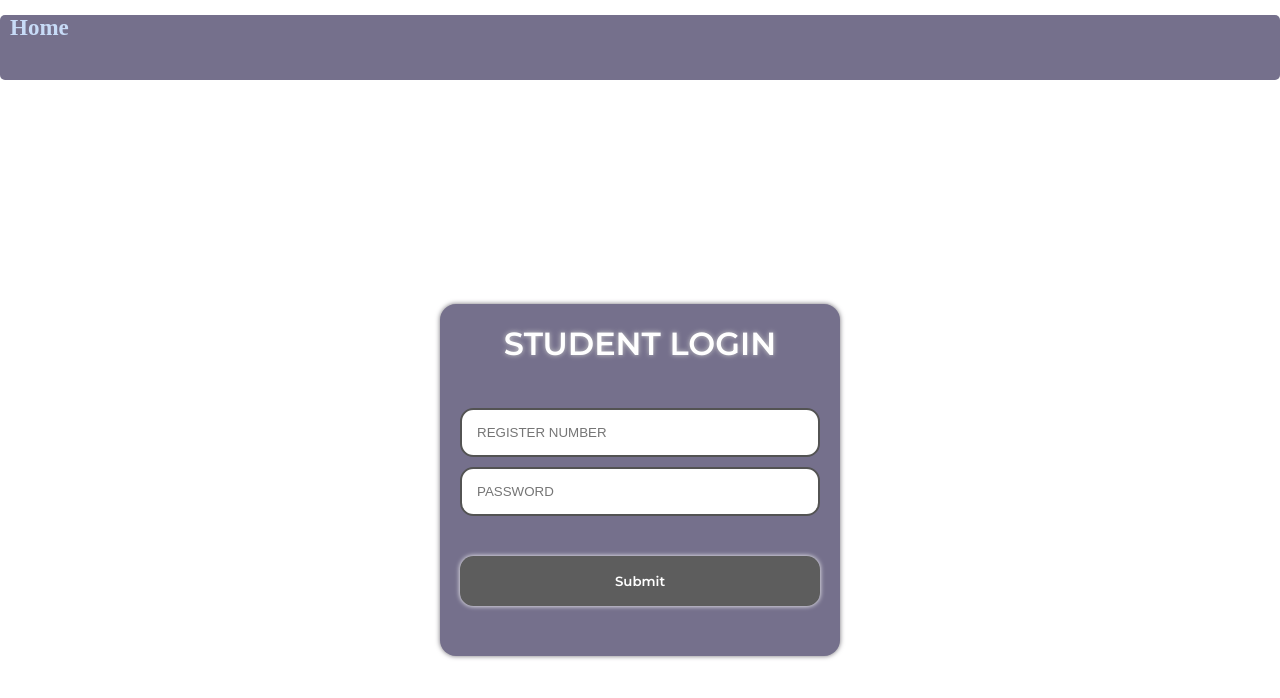
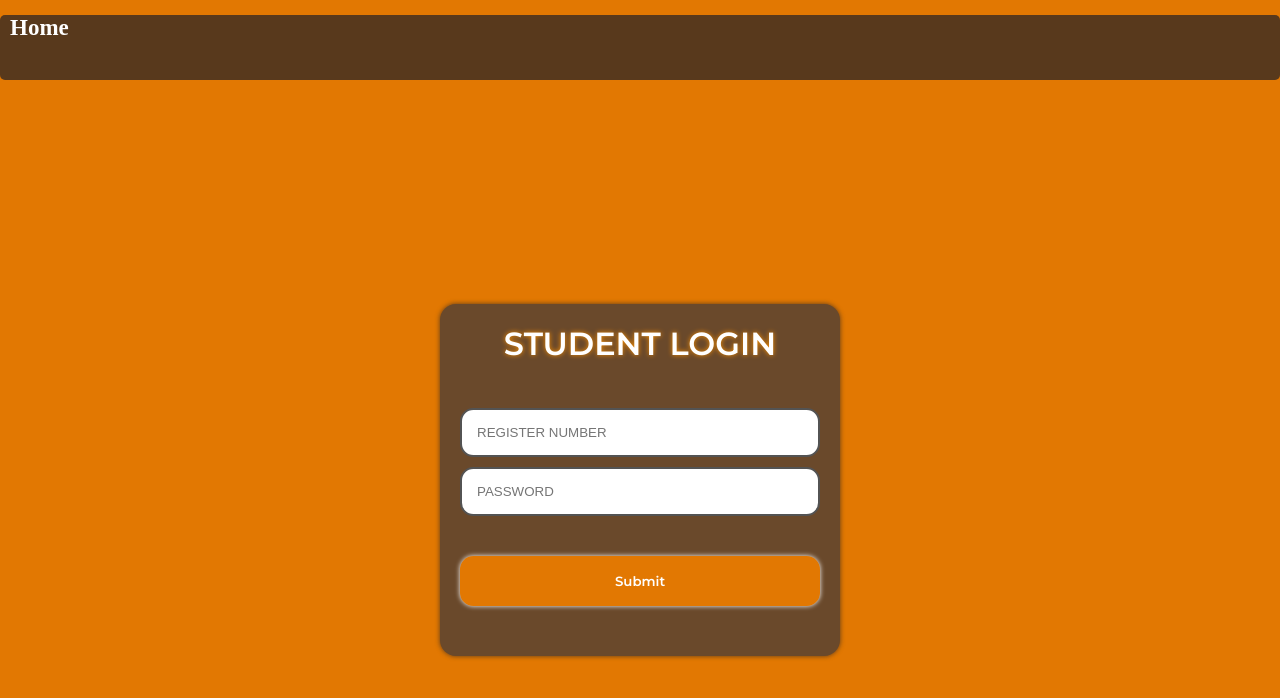
Before and after one commit to ashwin-30/PLACEMENT-MANAGEMENT, a plain HTML site: page studentlogin.html in a window 1280 px wide. Drawn offline with Linux system fonts and the light colour scheme.

Commit message:
2nd edit

```diff
--- a/studentlogin.html
+++ b/studentlogin.html
@@ -16,6 +16,7 @@
 
 body {
   font-family: Arial, sans-serif;
+  background-color: #E27802;
   height: 10%;
   background-size: cover;
 
@@ -36,9 +37,9 @@ body {
   width: 25em;
   height: 22em;
   padding: 20px;
-  background-color: #75708C;
+  background-color: #6A492B ;
   border-radius: 1em;
-  box-shadow: 0 0 5px #726f77;
+  box-shadow: 0 0 5px #58391C;
   color: #ffffff;
 }
 
@@ -47,7 +48,7 @@ h2 {
   text-align: center;
   margin-bottom: 45px;
   font-size: 200%;
-  text-shadow: 0 0 5px #cacaca;
+  text-shadow: 0 0 5px #F88F01;
 }
 
 p {
@@ -56,7 +57,7 @@ p {
   text-align: center;
   margin-bottom: 45px;
   font-size: 70%;
-  text-shadow: 0 0 5px #cacaca;
+  text-shadow: 0 0 5px #58391C;
 }
 
 .form-group {
@@ -70,7 +71,7 @@ label {
 }
 
 .custom-common-container{
-  background-color:#75708C  ;
+  background-color:#58391C  ;
   margin-top: 15px;
   border-radius: 5px;
 }
@@ -79,7 +80,7 @@ label {
 }
 .custom-common-header p {
   font-family: 'Reem kufi';
-  color: #00447c;
+  color: #000000;
   text-decoration: none;
   font-weight: bolder;
   font-size: 25px;
@@ -88,13 +89,12 @@ label {
   padding: 5px;
 }
 .custom-common-header p:hover{
-  color: #00447c;
+  color: #000000;
 }
 
 .custom-common-header a {
   font-family: 'Reem kufi';
-  color: #C7DBF7
-  ;
+  color: #FFFFFF;
   text-decoration: none;
   font-weight: bolder;
   font-size: 23px;
@@ -103,6 +103,19 @@ label {
   padding: 5px;
 }
 .custom-common-header a::before {
+  color: #FFFFFF;
+  content: "";
+  position: absolute;
+  bottom: 0;
+  left: 50%;
+  transform: translateX(-50%);
+  width: 0;
+  height: 10px;
+  color: #58391C;
+  background-color: #58391C;
+  transition: width 0.3s;
+}
+.custom-common-header a::after {
   color: #C59594;
   content: "";
   position: absolute;
@@ -110,16 +123,21 @@ label {
   left: 50%;
   transform: translateX(-50%);
   width: 0;
-  height: 10px;
-  color: #C59594;
-  background-color: #C59594;
-  transition: width 0.3s;
+  height: 2px;
+  color: #58391C;
+  background-color: #F88F01;
+  transition: width 0.5s;
 }
 .custom-common-header a:hover{
   color: #010101;
 }
 .custom-common-header a:hover::before {
   width: 100%;
+  height: 10%;
+}
+.custom-common-header a:hover::after {
+  width: 100%;
+  height: 5%;
 }
 
 input[type="text"],
@@ -135,7 +153,7 @@ button {
   width: 100%;
   min-height: 50px;
   margin-top: 40px;
-  background-color: #5d5d5d;
+  background-color: #E27802;
   color: #fff;
   font-family: 'Montserrat', sans-serif;
   border: none;
```
Also changed, not shown: loginadmin.html (+17 -17 lines).
